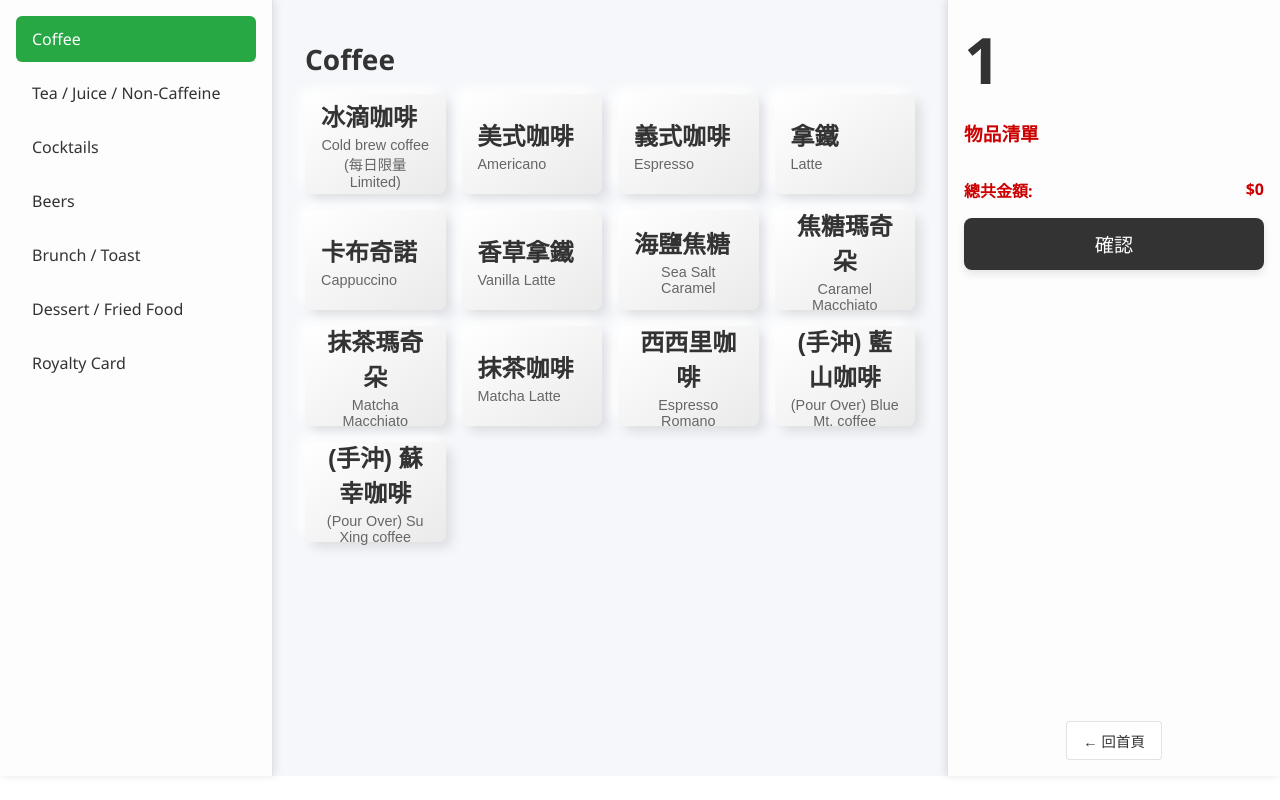
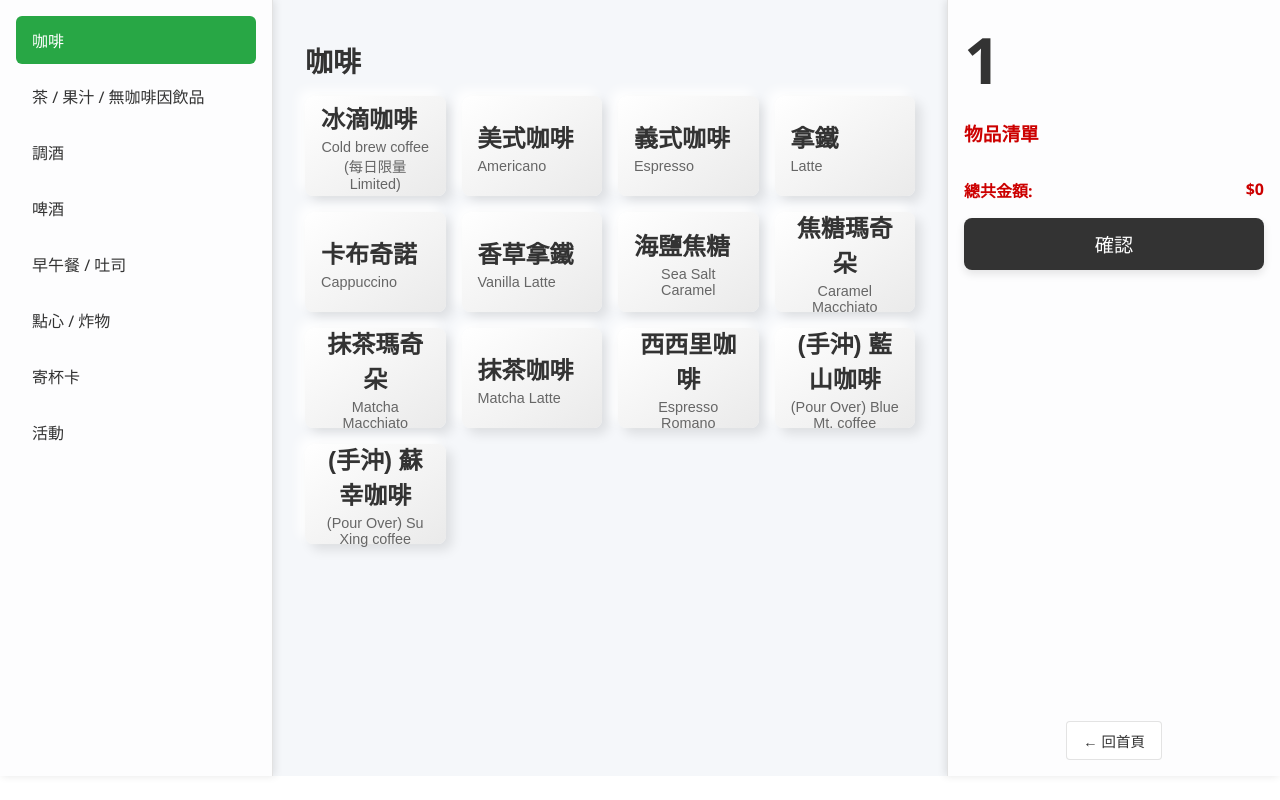
Before and after one commit to 0Alert0/galaxy_cafe, a React (Create React App) app: page /tablePage/1 in a window 1280 px wide. Built offline with nearby package versions, Linux system fonts and the light colour scheme.

Commit message:
activity and to chinese

```diff
--- a/src/TablePage.js
+++ b/src/TablePage.js
@@ -73,16 +73,17 @@ export default function TablePage() {
 
   // your categories & menu data
   const categories = [
-    'Coffee',
-    'Tea / Juice / Non-Caffeine',
-    'Cocktails',
-    'Beers',
-    'Brunch / Toast',
-    'Dessert / Fried Food',
-    'Royalty Card'
+    '咖啡',
+    '茶 / 果汁 / 無咖啡因飲品',
+    '調酒',
+    '啤酒',
+    '早午餐 / 吐司',
+    '點心 / 炸物',
+    '寄杯卡',
+    '活動'
   ];
   const itemsByCategory = {
-    Coffee: [
+    咖啡: [
       { id: 'coldbrewcoffee', label: '冰滴咖啡', sub: 'Cold brew coffee (每日限量 Limited)', price: 150 },
       { id: 'americano', label: '美式咖啡', sub: 'Americano', price: 80 },
       { id: 'espresso', label: '義式咖啡', sub: 'Espresso', price: 80 },
@@ -98,7 +99,7 @@ export default function TablePage() {
       { id: 'su-xing-coffee', label: '(手沖) 蘇幸咖啡', sub: '(Pour Over) Su Xing coffee', price: 180 }
 
     ],
-    'Tea / Juice / Non-Caffeine': [
+    '茶 / 果汁 / 無咖啡因飲品': [
       { id: 'iced-green-tea', label: '(冰) 綠茶', sub: '(Iced) Green Tea', price: 80 },
       { id: 'iced-black-tea', label: '(冰) 紅茶', sub: '(Iced) Black Tea', price: 80 },
       { id: 'iced-oolong-tea', label: '(冰) 烏龍茶', sub: '(Iced) Oolong Tea', price: 80 },
@@ -119,7 +120,7 @@ export default function TablePage() {
       { id: 'flavored-sparkling-water', label: '風味氣泡飲', sub: 'Flavored Sparkling Water', price: 100 },
       { id: 'seasonal-fresh-juice', label: '季節新鮮果汁', sub: 'Seasonal Fresh Juice', price: 150 }
     ],
-    Cocktails: [
+    調酒: [
       { id: 'white-russian', label: '白俄羅斯', sub: 'White Russian', price: 350 },
       { id: 'yogurt-bubble', label: '優格泡泡', sub: 'Yogurt Bubble', price: 350 },
       { id: 'lemon-cocktail', label: '溫柔鄉', sub: 'Lemon Cocktail', price: 350 },
@@ -139,7 +140,7 @@ export default function TablePage() {
       { id: 'vodka-coke', label: 'Vodka & Coke', sub: '', price: 300 },
       { id: 'custom-cocktail', label: '客製化', sub: 'Customize', price: 350, custom: true }
     ],
-    Beers: [
+    啤酒: [
       { id: 'budweiser', label: '百威', sub: 'Budweiser', price: 100 },
       { id: 'san-miguel', label: '生力', sub: 'San Miguel', price: 130 },
       { id: 'corona', label: '可樂娜', sub: 'Corona', price: 150 },
@@ -148,7 +149,7 @@ export default function TablePage() {
       { id: 'white-beer', label: '白帥帥', sub: 'White Beer', price: 250 },
       { id: 'black-beer', label: '黑嚕嚕', sub: 'Black Beer', price: 250 }
     ],
-    'Brunch / Toast': [
+    '早午餐 / 吐司': [
       { id: 'galaxy-brunch', label: '星翼早午餐', sub: 'Galaxy Brunch', price: 250 },
       { id: 'galaxy-pizza', label: '星翼披薩', sub: 'Galaxy Pizza', price: 150 },
       { id: 'hot-pressed-sandwich', label: '熱壓吐司 (2份)', sub: 'Hot Pressed Sandwich (2 servings)', price: 150 },
@@ -161,7 +162,7 @@ export default function TablePage() {
       { id: 'two-flavors-thick-slice', label: '雙拼厚片', sub: '2 Flavors', price: 100 }
 
     ],
-    'Dessert / Fried Food': [
+    '點心 / 炸物': [
       { id: 'brownie-cake', label: '布朗尼蛋糕', sub: 'Brownie Cake', price: 130 },
       { id: 'basque-cheesecake', label: '巴斯克乳酪蛋糕', sub: 'Basque Cheesecake', price: 130 },
       { id: 'crepe-cake', label: '千層蛋糕', sub: 'Crepe Cake', price: 130 },
@@ -171,13 +172,33 @@ export default function TablePage() {
       { id: 'hash-browns', label: '薯餅 (2塊)', sub: 'Hash Browns (2 pcs)', price: 70 },
       { id: 'french-fries', label: '薯條', sub: 'French Fries', price: 120 }
     ],
-    'Royalty Card': [
+    '寄杯卡': [
       { id: '800', label: '寄杯卡 800', sub: '', price: 800 },
       { id: '1200', label: '寄杯卡 1200', sub: '', price: 1200 },
       { id: '1400', label: '寄杯卡 1400', sub: '', price: 1400 },
       { id: '1500', label: '寄杯卡 1500', sub: '', price: 1500 },
 
+    ],
+    活動: [
+      { id: '399', label: '$399', sub: '', price: 399 },
+      { id: '499', label: '$499', sub: '', price: 499 },
+      { id: '599', label: '$599', sub: '', price: 599 },
+      { id: '699', label: '$699', sub: '', price: 699 },
+      { id: '799', label: '$799', sub: '', price: 799 },
+      { id: '899', label: '$899', sub: '', price: 899 },
+      { id: '999', label: '$999', sub: '', price: 999 },
+      { id: '1099', label: '$1099', sub: '', price: 1099 },
+      { id: '1199', label: '$1199', sub: '', price: 1199 },
+      { id: '1299', label: '$1299', sub: '', price: 1299 },
+      { id: '1399', label: '$1399', sub: '', price: 1399 },
+      { id: '1499', label: '$1499', sub: '', price: 1499 },
+      { id: '1599', label: '$1599', sub: '', price: 1599 },
+      { id: '1699', label: '$1699', sub: '', price: 1699 },
+      { id: '1799', label: '$1799', sub: '', price: 1799 },
+      { id: '1899', label: '$1899', sub: '', price: 1899 },
+      { id: '1999', label: '$1999', sub: '', price: 1999 }
     ]
+
   };
   const [selectedCat, setSelectedCat] = useState(categories[0]);
   const menuItems = itemsByCategory[selectedCat] ?? [];
```
